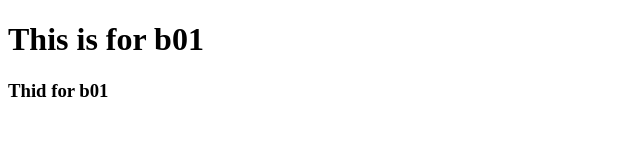
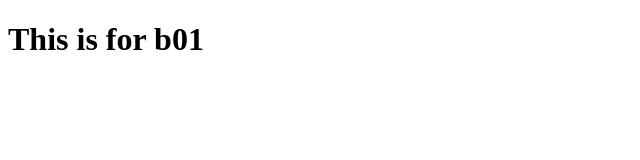
Before and after one commit to AlaaAldeenBK/Branching, a plain HTML site: page index.html in a window 1280 px wide. Shown: the whole page, without its empty margins (0-640 px from the left). Drawn offline with Linux system fonts and the light colour scheme.

Commit message:
Fix the code b01

```diff
--- a/index.html
+++ b/index.html
@@ -8,6 +8,6 @@
 </head>
 <body>
     <h1>This is for b01</h1>
-    <h3>Thid for b01</h3>
+
 </body>
 </html>
```
